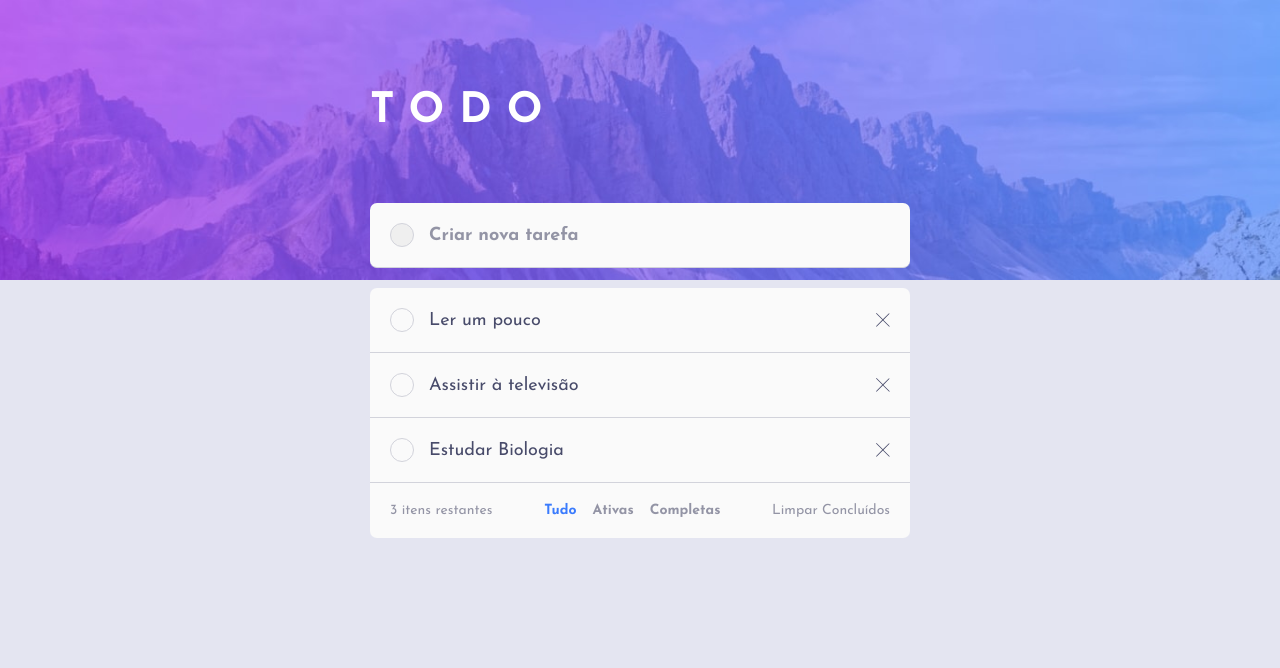
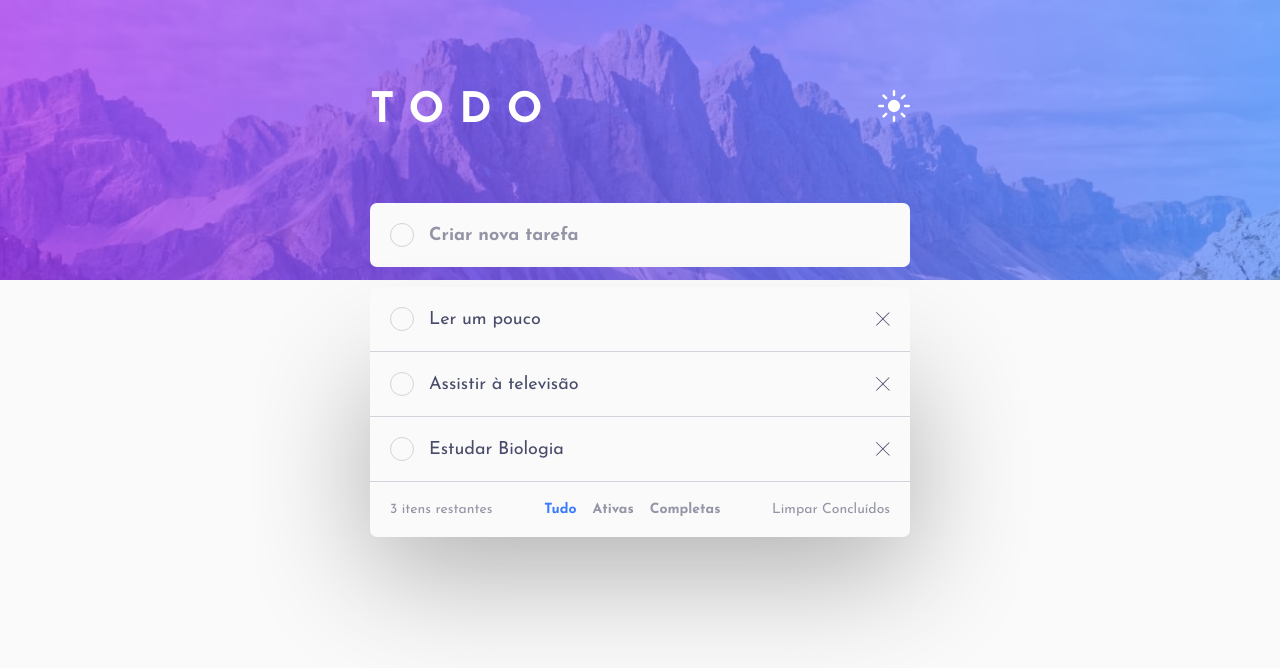
Before and after one commit to asjuanguilherme/react-todo-app, a React (Create React App) app: page / in a window 1280 px wide. Shown: the top 668 px of the page. Built offline with nearby package versions, Linux system fonts and the light colour scheme.

Commit message:
Added dark theme to project

```diff
--- a/src/App.js
+++ b/src/App.js
@@ -1,13 +1,34 @@
 import React from 'react';
+import { ThemeProvider } from 'styled-components'
+import { darkTheme, lightTheme } from './components/Themes'
 
 import Main from './components/layout/Main';
 import Todo from './components/todo/Todo';
 
 const App = () => {
+
+   if(!JSON.parse(localStorage.getItem("TODO_THEME"))) {
+      localStorage.setItem("TODO_THEME", JSON.stringify(lightTheme))
+   }
+
+   const defaultTheme = JSON.parse(localStorage.getItem("TODO_THEME"))
+
+   const [theme, setTheme] = React.useState(defaultTheme)
+
+   const changeTheme = () => {
+      setTheme( theme == darkTheme ? lightTheme : darkTheme )
+   }
+
+   React.useEffect( () => {
+      localStorage.setItem("TODO_THEME", JSON.stringify(theme))
+   })
+
    return (
-      <Main>
-         <Todo></Todo>
-      </Main>
+      <ThemeProvider theme={theme} >
+         <Main>
+            <Todo themeController={changeTheme}></Todo>
+         </Main>
+      </ThemeProvider>
    )
 }
 
--- /dev/null
+++ b/src/components/Themes.js
@@ -0,0 +1,33 @@
+import backgroundLight from '../images/bg-light.jpg'
+import backgroundDark from '../images/bg-dark.jpg'
+
+import sunIcon from '../images/icon-sun.svg'
+import moonIcon from '../images/icon-moon.svg'
+
+export const darkTheme = {
+   themeIcon: moonIcon,
+   backgroundImage: backgroundDark,
+   backgroundColor: 'hsl(235, 21%, 11%)',
+   cardBodyColor: 'hsl(235, 24%, 19%)',
+   lightColor: 'hsl(235, 19%, 35%)',
+   color: 'hsl(234, 39%, 85%)',
+   doneTaskColor: 'hsl(234, 11%, 52%)',
+   darkColor: 'hsl(234, 39%, 85%)',
+   option: 'hsl(234, 39%, 85%)',
+   optionHover: 'hsl(236, 33%, 92%)',
+   optionSelected: 'hsl(220, 98%, 61%)',
+}
+
+export const lightTheme = {
+   themeIcon: sunIcon,
+   backgroundImage: backgroundLight,
+   backgroundColor: 'hsl(0, 0%, 98%)',
+   cardBodyColor: 'hsl(0, 0%, 98%)',
+   lightColor: 'hsl(233, 11%, 84%)',
+   color: 'hsl(236, 9%, 61%)',
+   doneTaskColor: 'hsl(233, 11%, 84%)',
+   darkColor: 'hsl(235, 19%, 35%)',
+   option: 'hsl(236, 9%, 61%)',
+   optionHover: 'hsl(236, 9%, 61%)',
+   optionSelected: 'hsl(220, 98%, 61%)',
+}
--- a/src/components/layout/Main.js
+++ b/src/components/layout/Main.js
@@ -15,7 +15,7 @@ const Main = (props) => {
 const MainContainer = Styled.main`
    height: 100vh;
    width: 100vw;
-   background-color: hsl(236, 33%, 92%);
+   background-color: ${ props => props.theme.backgroundColor };
    position: relative;
 `
 export default Main
--- a/src/components/layout/partials/Background.js
+++ b/src/components/layout/partials/Background.js
@@ -1,19 +1,10 @@
 import React from 'react'
 import Styled from 'styled-components'
-
-import backgroundLight from '../../../images/bg-light.jpg'
-// import backgroundDark from '../../../images/bg-dark.jpg'
-
-const Background = props => {
-   return(
-      <BackgroundImage></BackgroundImage>
-   )
-}
 
 const BackgroundImage = Styled.div`
    height: 35vh;
    width: 100%;
-   background-image: url(${backgroundLight});
+   background-image: url(${ props => props.theme.backgroundImage });
    background-size: cover;
    background-position: center;
    position: absolute;
@@ -22,4 +13,11 @@ const BackgroundImage = Styled.div`
    z-index: 0;
 `
 
+const Background = props => {
+   return(
+      <BackgroundImage></BackgroundImage>
+   )
+}
+
+
 export default Background
--- a/src/components/todo/Todo.js
+++ b/src/components/todo/Todo.js
@@ -7,6 +7,9 @@ import TodoHeader from './components/TodoHeader'
 import TodoList from './components/TodoList'
 
 const Todo = props => {
+
+   const { themeController } = props
+
    if( ! JSON.parse(localStorage.getItem("TODO_LIST")) ) {
       localStorage.setItem("TODO_LIST", JSON.stringify([{
             id: 0,
@@ -105,7 +108,7 @@ const Todo = props => {
 
    return(
       <TodoContainer>
-         <TodoHeader />
+         <TodoHeader themeController={themeController} />
          <TodoAddNew taskController={taskController}/>
          <TodoList data={data} taskController={taskController} filter={filter} ></TodoList>
          <TodoFooter data={data} taskController={taskController} filter={filter} />
--- a/src/components/todo/components/TodoAddNew.js
+++ b/src/components/todo/components/TodoAddNew.js
@@ -3,18 +3,17 @@ import Styled from 'styled-components'
 
 
 const AddNew = Styled.div`
-   background-color: hsl(0, 0%, 98%);
+   background-color: ${props => props.theme.cardBodyColor};
    border-radius: 7px;
    width: 100%;
    padding: 20px;
    display: flex;
    align-items: center;
-   border-bottom: 1px solid hsl(233, 11%, 84%);
    margin-bottom: 20px;
 `
 const Input = Styled.input`
-   background-color: hsl(0, 0%, 98%);
-   color: hsl(236, 9%, 61%);
+   background-color: ${props => props.theme.cardBodyColor};
+   color: ${props => props.theme.color};
    font-weight: bold;
    font-family: inherit;
    margin-left: 15px;
@@ -29,13 +28,18 @@ const Button = Styled.button`
    -webkit-appearance: none;
    height: 24px;
    width: 24px;
-   border: 1px solid hsl(233, 11%, 84%);
+   border: 1px solid ${props => props.theme.lightColor};
    cursor: pointer;
    border-radius: 50%;
    outline: none;
    overflow: hidden;
    transition: .2s;
    flex-shrink: 0;
+   background-color: ${props => props.theme.cardBodyColor};
+
+   &:hover {
+
+   }
 `
 
 const TodoAddNew = (props) => {
--- a/src/components/todo/components/TodoFooter.js
+++ b/src/components/todo/components/TodoFooter.js
@@ -3,22 +3,22 @@ import Styled from 'styled-components'
 
 const FooterContainer  = Styled.div`
    width: 100%;
-   background-color: hsl(0, 0%, 98%);
+   background-color: ${props => props.theme.cardBodyColor};
    padding: 20px;
    display: flex;
    justify-content: space-between;
    border-radius: 0 0 7px 7px;
    position: relative;
-   border-top: 1px solid hsl(233, 11%, 84%);
+   border-top: 1px solid ${props => props.theme.lightColor};
    top: -1px;
 `
 const RemainingItems = Styled.div`
    font-size: 14px;
-   color: hsl(236, 9%, 61%);
+   color: ${props => props.theme.color};
 `
 const ClearCompleted = Styled.div`
    font-size: 14px;
-   color: hsl(236, 9%, 61%);
+   color: ${props => props.theme.color};
    cursor: pointer;
 `
 
@@ -32,20 +32,24 @@ const TaskFilterContainer = Styled.div`
       position: absolute;
       left: 0;
       transform: translateY(100%);
-      background-color: hsl(0, 0%, 98%);
+      background-color: ${props => props.theme.cardBodyColor};
       border-radius: 7px;
    }
 `
 
 const TaskFilter = Styled.div`
    font-size: 14px;
-   color: hsl(236, 9%, 61%);
+   color: ${props => props.theme.option};
    font-weight: bold;
    margin: 0 8px;
    cursor: pointer;
 
+   &:hover {
+      color: ${props => props.theme.optionHover};
+   }
+
    &.active {
-      color: hsl(220, 98%, 61%);
+      color: ${props => props.theme.optionSelected};
    }
 `
 
--- a/src/components/todo/components/TodoHeader.js
+++ b/src/components/todo/components/TodoHeader.js
@@ -29,14 +29,24 @@ const Title = Styled.h1`
 `
 
 const ThemeToggle = Styled.div`
-
+   height: 32px;
+   width: 32px;
+   background-image: url(${props => props.theme.themeIcon});
+   background-size: cover;
+   background-position: center;
+   cursor: pointer;
 `
 
-const TodoHeader = () => {
+const TodoHeader = props => {
+
+   const { themeController } = props
+
    return (
       <HeaderContainer>
          <Title>TODO</Title>
-         <ThemeToggle></ThemeToggle>
+         <ThemeToggle
+            onClick={ () => themeController() }
+         />
       </HeaderContainer>
    )
 }
--- a/src/components/todo/components/TodoList.js
+++ b/src/components/todo/components/TodoList.js
@@ -5,10 +5,11 @@ import TodoListItem from './TodoListItem'
 
 const TodoListContainer = Styled.div`
    width: 100%;
-   background-color: hsl(0, 0%, 98%);
+   background-color: ${props => props.theme.cardBodyColor};
    border-radius: 7px 7px 0px 0px;
    max-height: 50vh;
    overflow: auto;
+   box-shadow: 0px 90px 120px rgba(0,0,0,.3);
 
    @media screen and (max-width: 580px) {
       max-height: 45vh;
@@ -20,7 +21,7 @@ const TodoListEmpty = Styled.div`
    padding: 40px 20px;
    border-radius: 7px;
    text-align: center;
-   color: hsl(236, 9%, 61%);
+   color: ${props => props.theme.color};
 `
 
 const TodoList = props => {
--- a/src/components/todo/components/TodoListItem.js
+++ b/src/components/todo/components/TodoListItem.js
@@ -10,7 +10,7 @@ const ListItem = Styled.div`
       display: flex;
       align-items: center;
       justify-content: space-between;
-      border-bottom: 1px solid hsl(233, 11%, 84%);
+      border-bottom: 1px solid ${ props => props.theme.lightColor };
    `
    const Label = Styled.label`
       display: flex;
@@ -23,7 +23,7 @@ const ListItem = Styled.div`
       -webkit-appearance: none;
       height: 24px;
       width: 24px;
-      border: 1px solid hsl(233, 11%, 84%);
+      border: 1px solid ${ props => props.theme.lightColor };
       cursor: pointer;
       border-radius: 50%;
       outline: none;
@@ -56,11 +56,11 @@ const ListItem = Styled.div`
    const TaskName = Styled.span`
       margin-left: 15px;
       cursor: pointer;
-      color: hsl(235, 19%, 35%);
+      color: ${ props => props.theme.darkColor };
 
       &.done {
          text-decoration: line-through;
-         color: hsl(233, 11%, 84%);
+         color: ${ props => props.theme.doneTaskColor };
       }
    `
    const CloseTask = Styled.span`
--- a/src/index.css
+++ b/src/index.css
@@ -8,4 +8,5 @@
   box-sizing: border-box;
   font-family: "Josefin Sans", sans-serif;
   font-size: 18px;
+  transition: .25s;
 }
```
